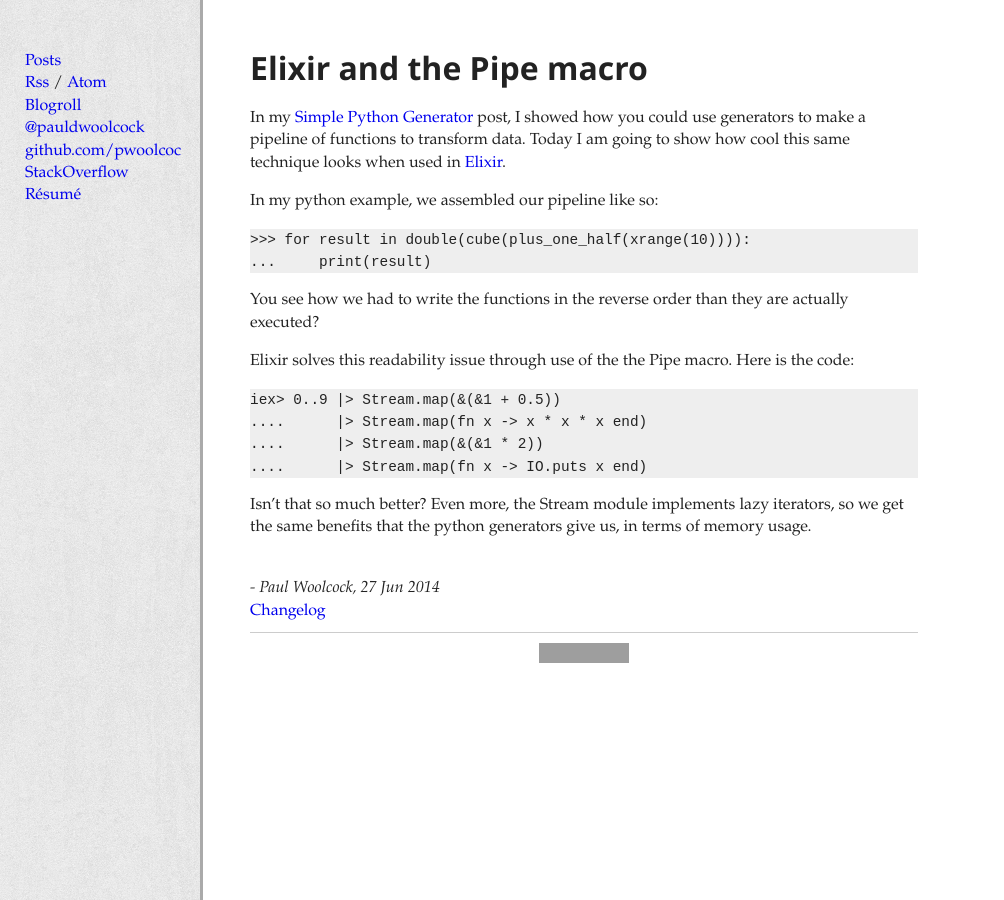
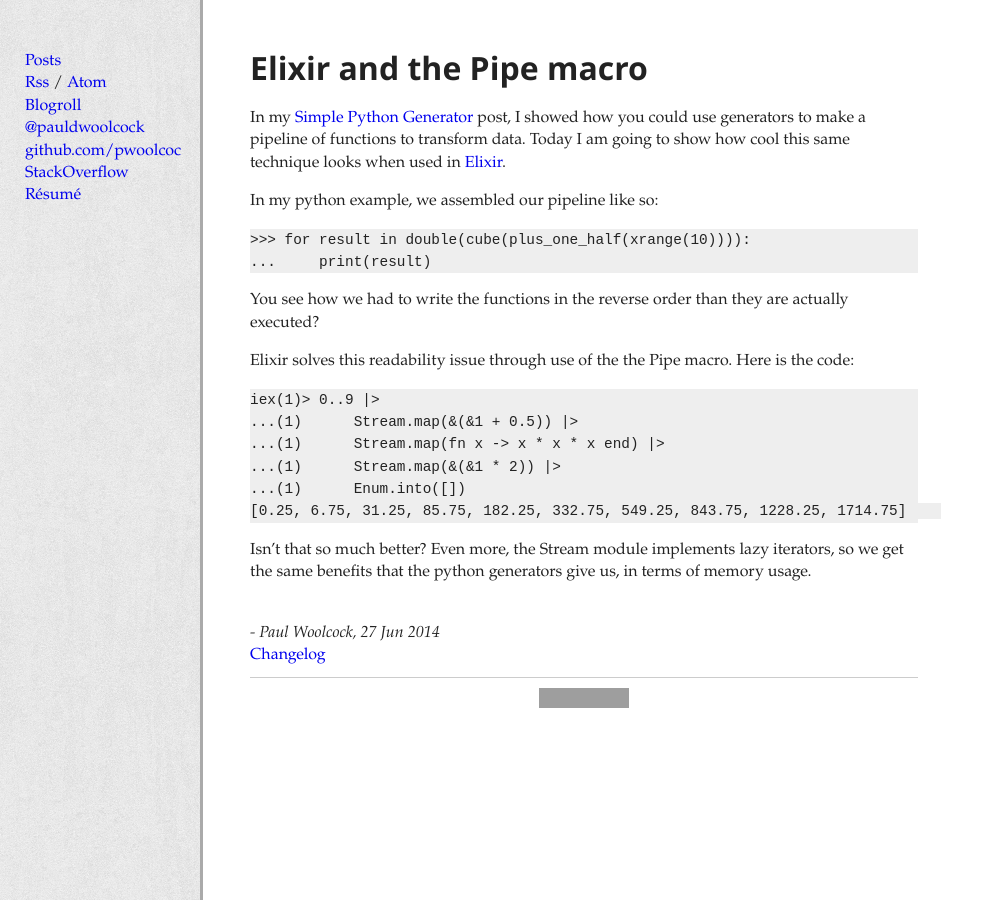
Before and after one commit to pwoolcoc/paul.woolcock.us, a Jekyll site: the page built from _posts/2014-06-27-elixir-pipe.md, in a window 1280 px wide. Shown: the whole page, without its empty margins (0-1004 px from the left). Built offline with Jekyll 4.4.1, drawn with Linux system fonts in a browser that asks for light colours; nearby versions of some CDN libraries; Markdown is read by kramdown in place of the engine named in the settings; grey boxes are pictures that could not be loaded.

Commit message:
Use actual working code...

```diff
--- a/_posts/2014-06-27-elixir-pipe.md
+++ b/_posts/2014-06-27-elixir-pipe.md
@@ -16,9 +16,11 @@
 
 Elixir solves this readability issue through use of the the Pipe macro. Here is the code:
 
-    iex> 0..9 |> Stream.map(&(&1 + 0.5))
-    ....      |> Stream.map(fn x -> x * x * x end)
-    ....      |> Stream.map(&(&1 * 2))
-    ....      |> Stream.map(fn x -> IO.puts x end)
+    iex(1)> 0..9 |>
+    ...(1)      Stream.map(&(&1 + 0.5)) |>
+    ...(1)      Stream.map(fn x -> x * x * x end) |>
+    ...(1)      Stream.map(&(&1 * 2)) |>
+    ...(1)      Enum.into([])
+    [0.25, 6.75, 31.25, 85.75, 182.25, 332.75, 549.25, 843.75, 1228.25, 1714.75]
 
 Isn't that so much better? Even more, the Stream module implements lazy iterators, so we get the same benefits that the python generators give us, in terms of memory usage.
```
